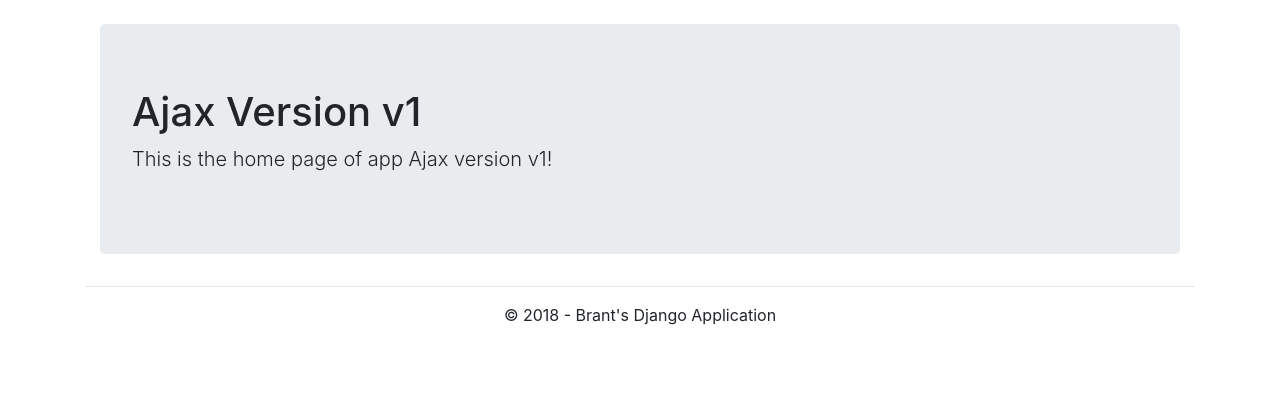
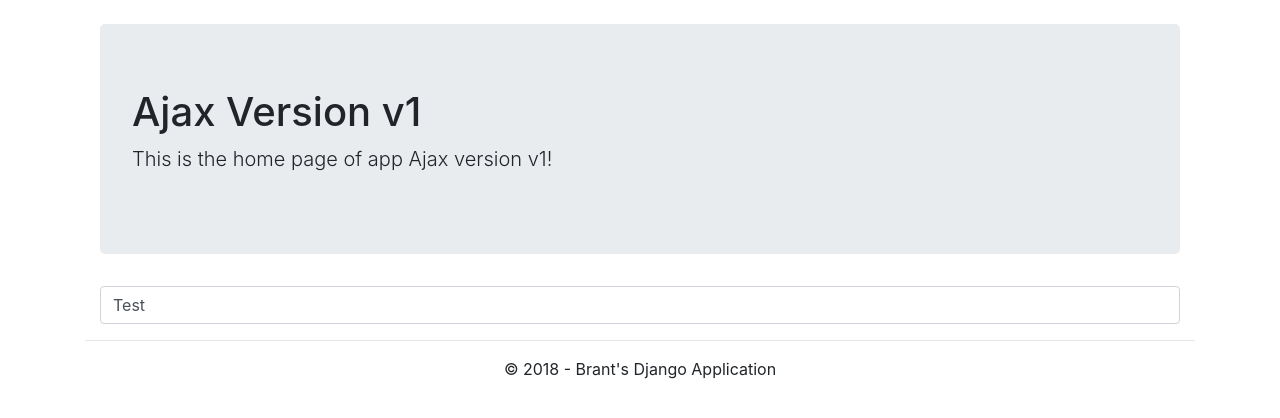
Before and after one commit to xkdcc/Django101, a Django app: page /ajax/ in a window 1280 px wide. Shown: the top 418 px of the page. Run offline with Django 3.2, Linux system fonts and the light colour scheme; some libraries are stand-ins or nearby versions.

Commit message:
1. Create a form

```diff
--- a/ajax/templates/ajax/index.html
+++ b/ajax/templates/ajax/index.html
@@ -13,5 +13,11 @@
             </p>
         </div>
     </div>
+    <div class="container mt-4 form-group">
+    <form action="/create_post/" method="POST" id="post-form" >
+        <input class="form-control" value="Test">
+    </form>
+
+    </div>
 
 {% endblock %}
```
